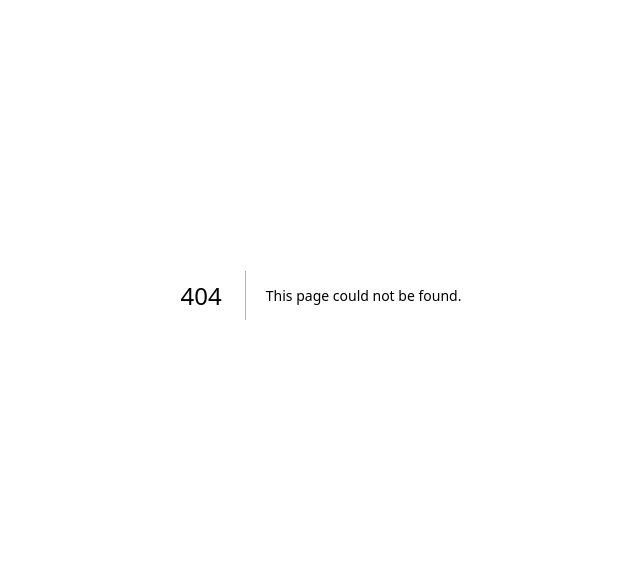
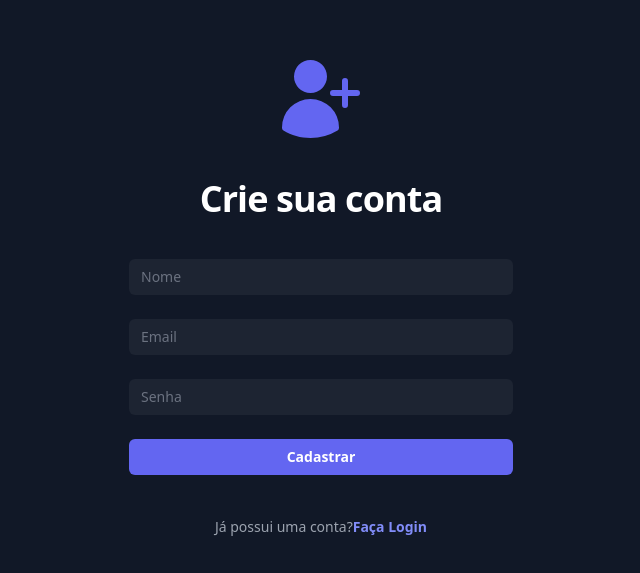
Before and after one commit to Guuzta/Techshop, a Next.js app: page /register in a window 1280 px wide. Before the commit this address had no page. Shown: the part 105-678 px from the top of the page, without its empty margins (319-959 px from the left). Built offline with nearby package versions, Linux system fonts and the light colour scheme.

Commit message:
criando pagina de registro do usuario

```diff
--- a/package.json
+++ b/package.json
@@ -9,6 +9,7 @@
     "lint": "eslint"
   },
   "dependencies": {
+    "@heroicons/react": "^2.2.0",
     "@tailwindplus/elements": "^1.0.22",
     "next": "16.1.1",
     "react": "19.2.3",
--- /dev/null
+++ b/src/app/register/page.js
@@ -0,0 +1,156 @@
+"use client";
+
+import { useState } from "react";
+import { useRouter } from "next/navigation";
+import Link from "next/link";
+
+import { UserPlusIcon } from "@heroicons/react/24/solid";
+
+import Input from "../components/Input";
+import SuccessModal from "../components/SuccessModal";
+
+export default function Register() {
+  const [name, setName] = useState("");
+  const [email, setEmail] = useState("");
+  const [password, setPassword] = useState("");
+  const [loading, setLoading] = useState(false);
+  const [error, setError] = useState([]);
+  const [success, setSuccess] = useState("");
+  const [isOpen, setIsOpen] = useState(false);
+
+  const router = useRouter();
+
+  const handleSubmit = async (e) => {
+    e.preventDefault();
+
+    const newErrors = [];
+
+    setLoading(true);
+    setError([]);
+    setSuccess("");
+
+    try {
+      const res = await fetch("http://34.39.165.193/users/register", {
+        method: "POST",
+        headers: { "Content-Type": "application/json" },
+        body: JSON.stringify({ name, email, password }),
+      });
+
+      const data = await res.json();
+      const { success } = data;
+
+      if (!success) {
+        const { errors } = data;
+
+        errors.forEach((error) => {
+          newErrors.push(error);
+        });
+
+        return setError(newErrors);
+      }
+
+      setIsOpen(true);
+      setName("");
+      setEmail("");
+      setPassword("");
+    } catch (error) {
+      newErrors.push(error.message);
+      setError(newErrors);
+    } finally {
+      setLoading(false);
+    }
+  };
+
+  const handleRedirect = () => {
+    router.push("/login");
+  };
+
+  return (
+    <div className="flex h-screen min-h-full flex-col justify-center px-6 py-12 lg:px-8 ">
+      <main className="">
+        <div className="sm:mx-auto sm:w-full sm:max-w-sm">
+          <UserPlusIcon className="size-24 m-auto text-indigo-500" />
+          <h2 className="text-4xl mt-8 text-center font-bold tracking-tight text-white">
+            Crie sua conta
+          </h2>
+        </div>
+
+        <div className="mt-10 sm:mx-auto sm:w-full sm:max-w-sm">
+          <form
+            onSubmit={handleSubmit}
+            action="#"
+            method="POST"
+            className="space-y-6"
+          >
+            <Input
+              type="text"
+              name="name"
+              placeholder="Nome"
+              value={name}
+              onChange={(e) => setName(e.target.value)}
+            />
+
+            <Input
+              type="email"
+              name="email"
+              placeholder="Email"
+              value={email}
+              onChange={(e) => setEmail(e.target.value)}
+            />
+
+            <Input
+              type="password"
+              name="password"
+              placeholder="Senha"
+              value={password}
+              onChange={(e) => setPassword(e.target.value)}
+            />
+
+            <div>
+              <button
+                disabled={loading}
+                type="submit"
+                className="flex w-full justify-center rounded-md bg-indigo-500 px-3 py-1.5 text-sm/6 font-semibold text-white hover:bg-indigo-400 focus-visible:outline-2 focus-visible:outline-offset-2 focus-visible:outline-indigo-500"
+              >
+                {loading ? "Enviando..." : "Cadastrar"}
+              </button>
+            </div>
+
+            <ul className="list-disc list-inside">
+              {error &&
+                error.map((err, index) => (
+                  <li key={index} className="text-red-500">
+                    {err}
+                  </li>
+                ))}
+            </ul>
+
+            {success && (
+              <p className="mb-4 text-green-500 text-center">{success}</p>
+            )}
+          </form>
+
+          <p className="mt-10 text-center text-sm/6 text-gray-400">
+            Já possui uma conta?
+            <Link
+              href="/login"
+              className="font-semibold text-indigo-400 hover:text-indigo-300"
+            >
+              Faça Login
+            </Link>
+          </p>
+        </div>
+      </main>
+
+      {isOpen && (
+        <SuccessModal
+          closeModal={() => setIsOpen(false)}
+          title="Cadastro realizado com sucesso!"
+          message="Seu cadastro foi efetuado com sucesso! Você já pode fazer
+          login e começar a usar todos os recursos disponíveis."
+          handleRedirect={handleRedirect}
+        />
+      )}
+    </div>
+  );
+}
```
Also changed, not shown: 1 other file (tests, documents, lock files or other folders).
